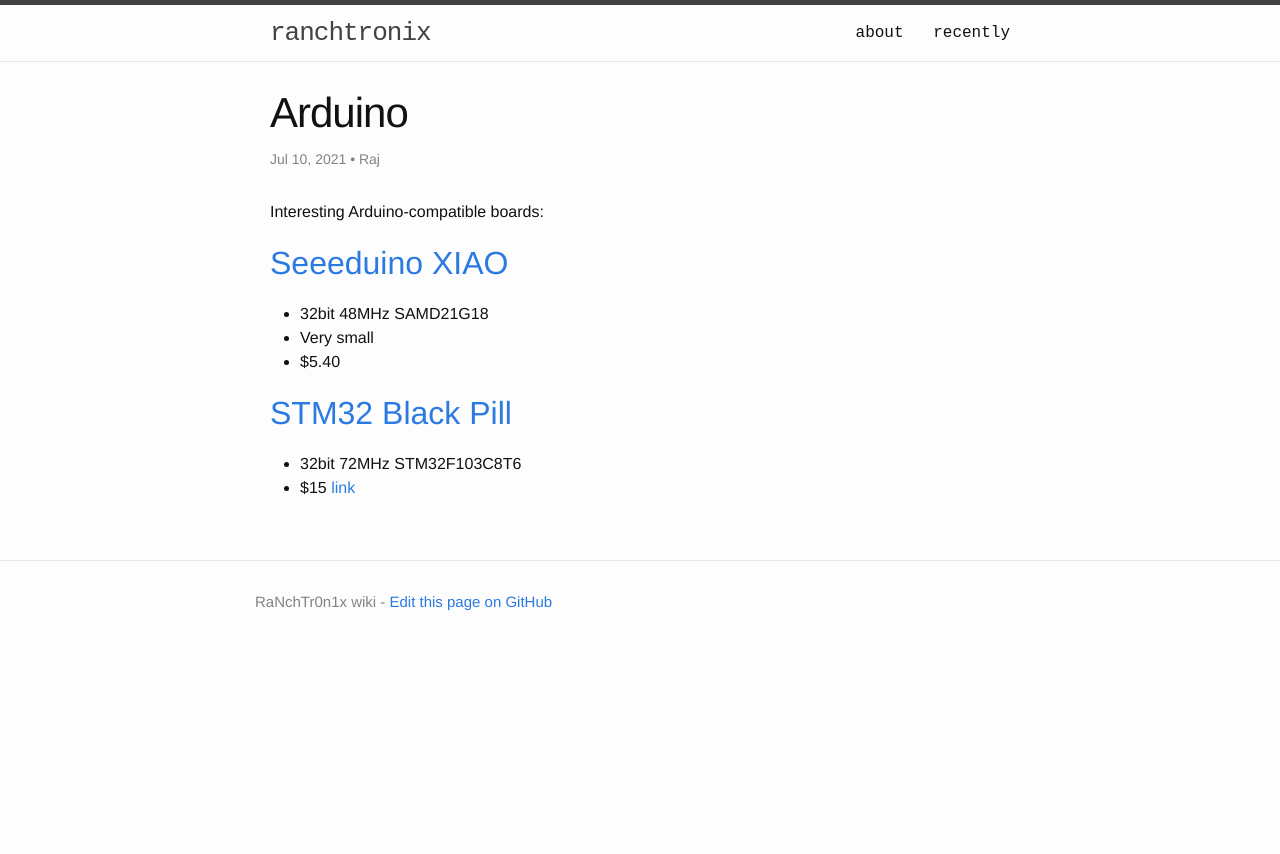
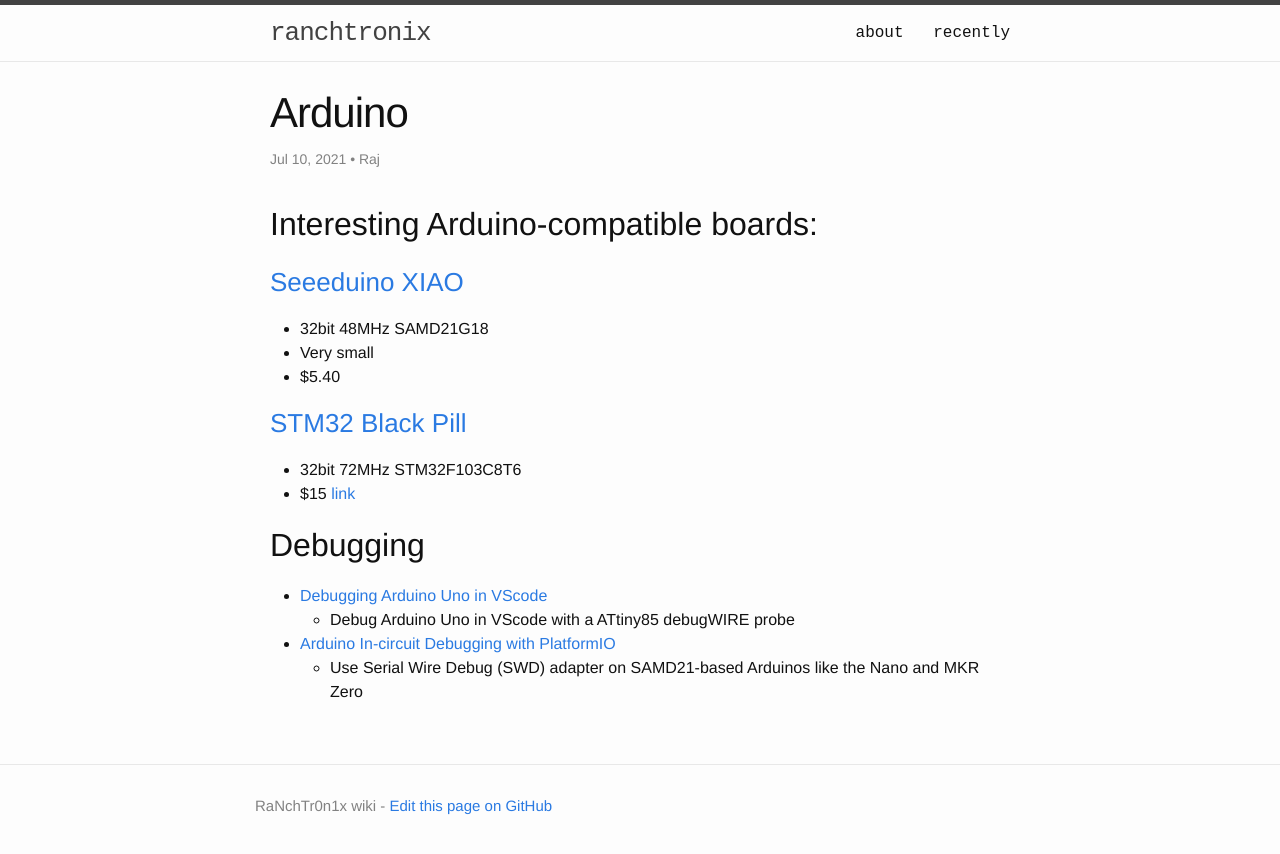
Before and after one commit to rajbot/ranchtronix, a Jekyll site: the page built from _posts/2021-07-10-Arduino.md, in a window 1280 px wide. Shown: the top 854 px of the page. Built offline with Jekyll 4.4.1, drawn with Linux system fonts in a browser that asks for light colours; Markdown is read by kramdown in place of the engine named in the settings.

Commit message:
Add debugging links

```diff
--- a/_posts/2021-07-10-Arduino.md
+++ b/_posts/2021-07-10-Arduino.md
@@ -5,13 +5,21 @@ layout: post
 title: Arduino
 ---
 
-Interesting Arduino-compatible boards:
+## Interesting Arduino-compatible boards:
 
-## [Seeeduino XIAO](https://www.seeedstudio.com/Seeeduino-XIAO-Arduino-Microcontroller-SAMD21-Cortex-M0+-p-4426.html)
+### [Seeeduino XIAO](https://www.seeedstudio.com/Seeeduino-XIAO-Arduino-Microcontroller-SAMD21-Cortex-M0+-p-4426.html)
 - 32bit 48MHz SAMD21G18
 - Very small
 - $5.40
 
-## [STM32 Black Pill](https://stm32-base.org/boards/STM32F103C8T6-Black-Pill.html)
+### [STM32 Black Pill](https://stm32-base.org/boards/STM32F103C8T6-Black-Pill.html)
 - 32bit 72MHz STM32F103C8T6
 - $15 [link](https://www.adafruit.com/product/4877)
+
+
+## Debugging
+
+- [Debugging Arduino Uno in VScode](https://hackaday.io/project/162302/instructions)
+  - Debug Arduino Uno in VScode with a ATtiny85 debugWIRE probe
+- [Arduino In-circuit Debugging with PlatformIO](https://medium.com/@manuel.bl/arduino-in-circuit-debugging-with-platformio-9f699da57ddc)
+  - Use Serial Wire Debug (SWD) adapter on SAMD21-based Arduinos like the Nano and MKR Zero
```
